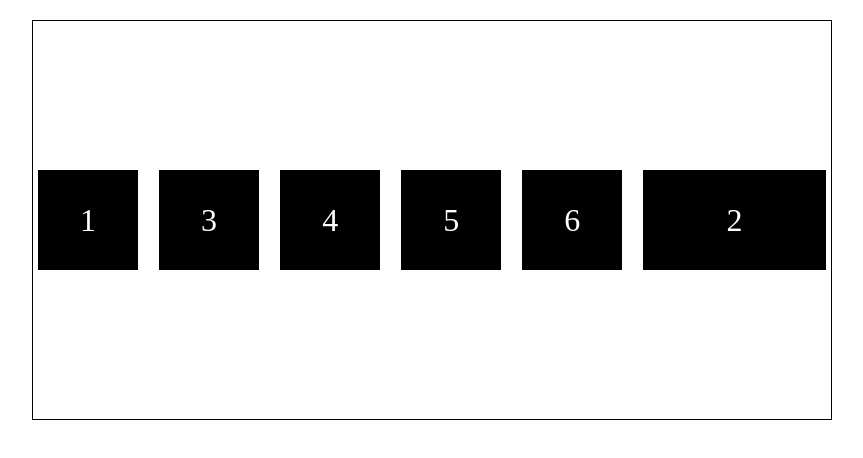
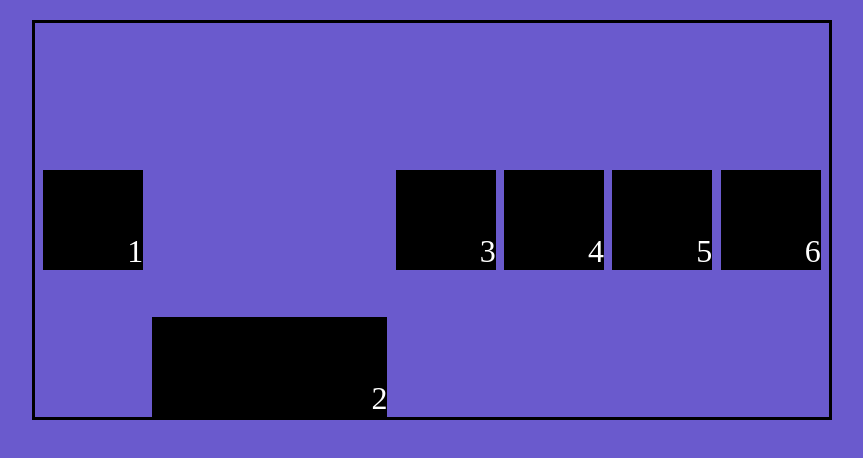
Before and after one commit to sparrowCodes/html_css_course, a plain HTML site: page css_course/13.flexbox/index.html in a window 1280 px wide. Shown: the whole page, without its empty margins (208-1071 px from the left). Drawn offline with Linux system fonts and the light colour scheme.

Commit message:
css changes

```diff
--- a/css_course/13.flexbox/css/style.css
+++ b/css_course/13.flexbox/css/style.css
@@ -6,43 +6,48 @@
 body {
   padding: 20px;
   min-height: 100vh;
+  background-color: slateblue;
 }
 .container {
   max-width: 800px;
+  min-width: fit-content;
   min-height: 400px;
-  border: 1px solid black;
+  border: 3px solid black;
   margin-inline: auto;
 
   display: flex;
-  gap: 1rem;
+  /* gap: 1rem; */
   justify-content: space-evenly;
   align-items: center;
   flex-direction: row;
-  flex-wrap: nowrap;
+  flex-wrap: wrap;
   /*flex-flow: row wrap;*/
-  align-content: center;
+  /* align-content: flex-end; */
 }
+/*NOTE: align-content is used along with flex-wrap*/
 .box {
   /* width: 100px; */
   height: 100px;
   background-color: black;
   color: white;
   font-size: 2rem;
-  padding: 0.5rem;
+  /* padding: 0.5rem; */
 
   display: flex;
-  justify-content: center;
-  align-items: center;
+  justify-content: flex-end;
+  align-items: flex-end;
 
   flex-grow: 0;
-  /*flex-shrink: 1;*/
+  flex-shrink: 1;
   flex-basis: 100px;
   /*flex: 1 1 250px; */
 }
 .box:nth-child(2) {
   flex-grow: 0.7;
-  order: 1;
+  /* order: 1; */
+  align-self: flex-end;
 }
+/* NOTE: align-self is used on individual elements */
 
 /* https://flexboxfroggy.com/ */
 /* https://developer.mozilla.org/en-US/docs/Web/CSS/CSS_flexible_box_layout/Basic_concepts_of_flexbox */
--- a/css_course/14.grid layout/css/style.css
+++ b/css_course/14.grid layout/css/style.css
@@ -19,6 +19,9 @@ body {
   color: white;
   display: grid;
   place-content: center;
+  /* display: flex;
+  justify-content: center;
+  align-items: center; */
 }
 .header {
   grid-area: hd;
```
Also changed, not shown: css_course/12.position/css/style.css (+12 -6 lines).
